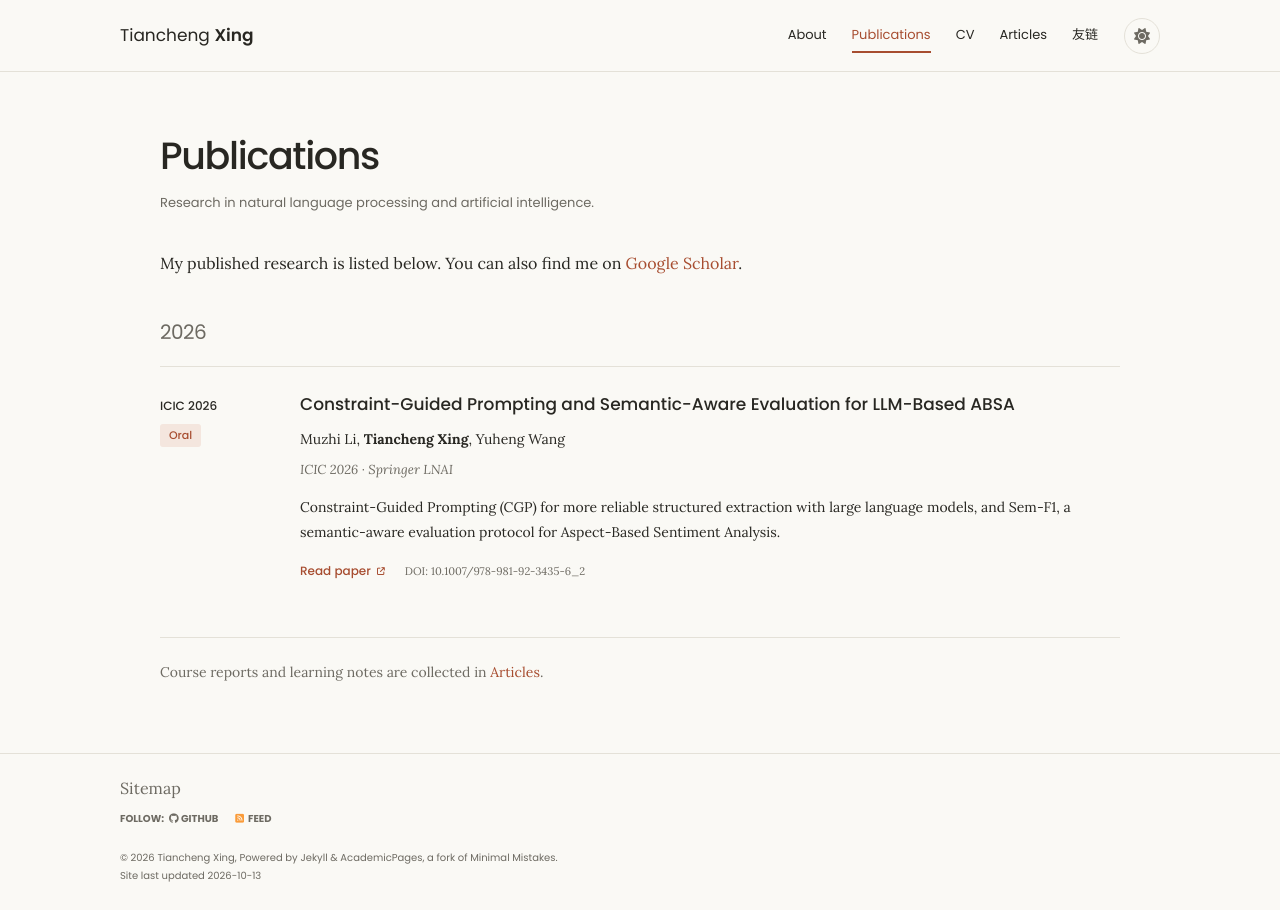
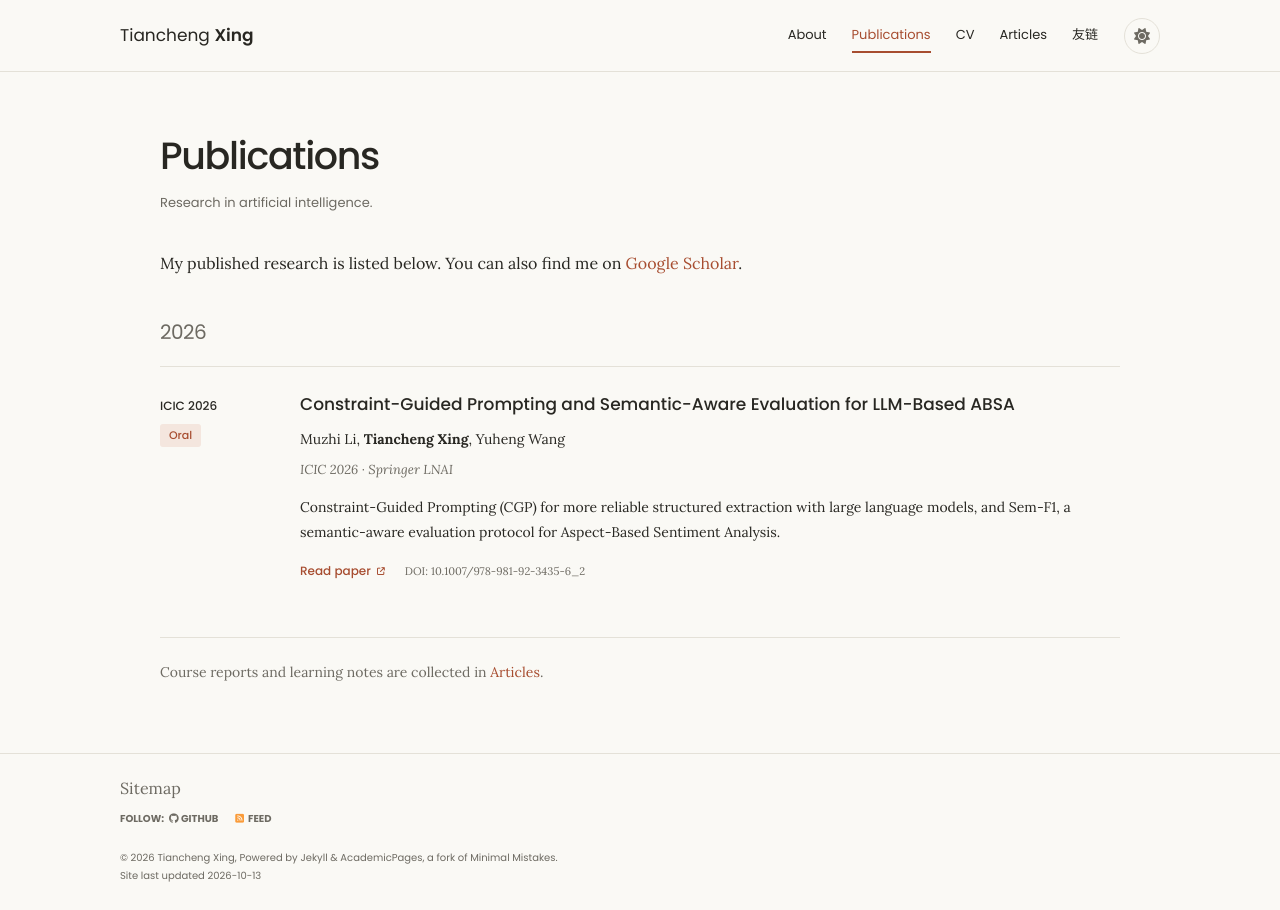
Before and after one commit to JackXing875/JackXing875.github.io, a Jekyll site: the page built from _pages/publications.html, in a window 1280 px wide. Built offline with Jekyll 4.4.1, drawn with Linux system fonts in a browser that asks for light colours; a script bundle is joined from its source files by our own code; library files that are not in the unit come from our copies.

Commit message:
Update publications.html

```diff
--- a/_pages/publications.html
+++ b/_pages/publications.html
@@ -2,7 +2,7 @@
 layout: academic
 title: "Publications"
 permalink: /publications/
-subtitle: "Research in natural language processing and artificial intelligence."
+subtitle: "Research in artificial intelligence."
 ---
 
 <p class="page-intro">My published research is listed below. You can also find me on <a href="{{ site.author.googlescholar }}">Google Scholar</a>.</p>
```
